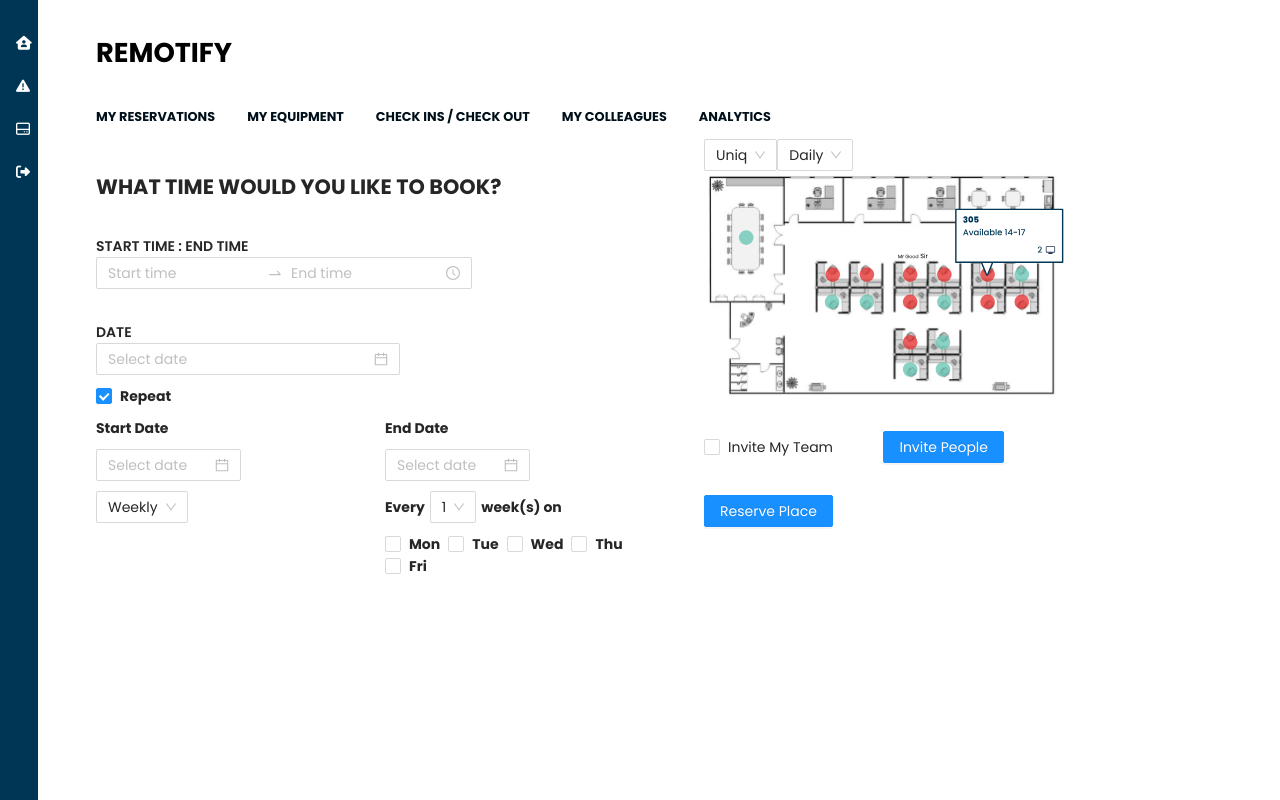
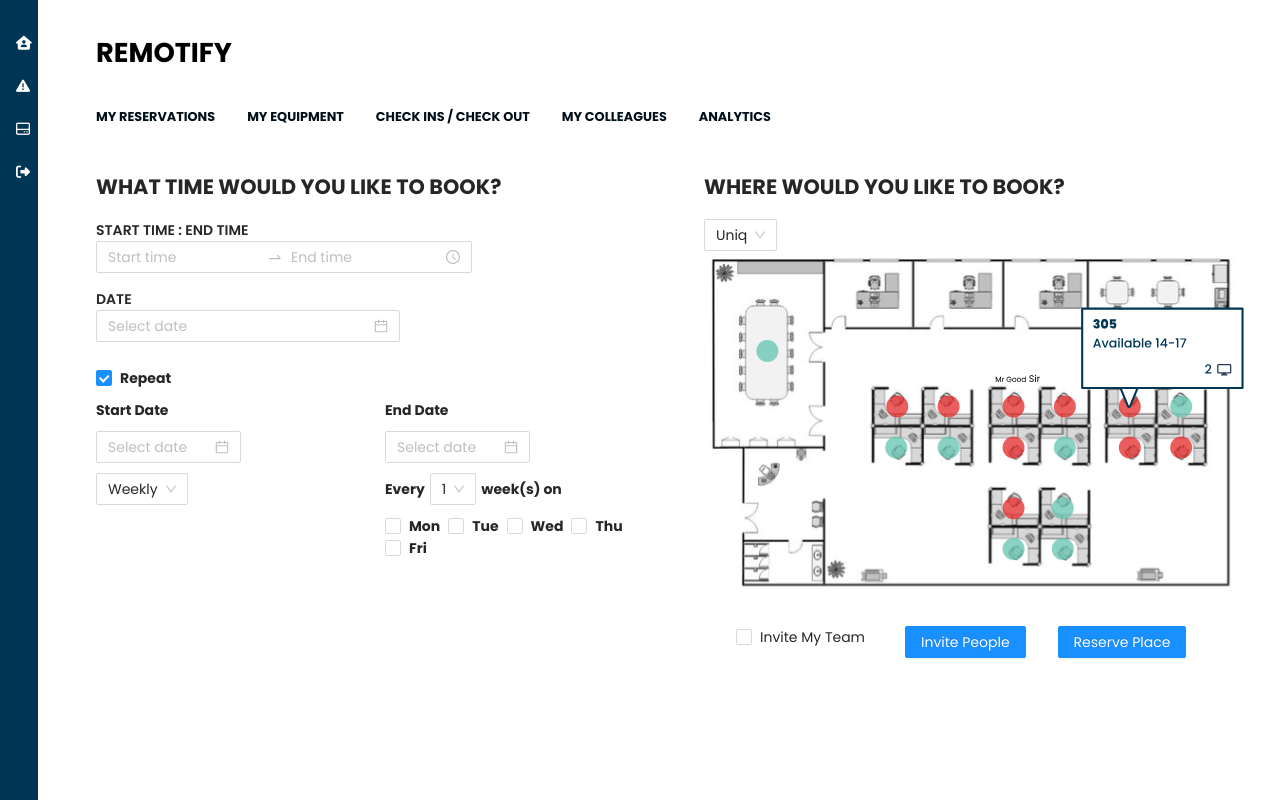
Before and after one commit to nickapic/Remotify, a React (Create React App) app: page / in a window 1280 px wide. Built offline with nearby package versions, Linux system fonts and the light colour scheme.

Commit message:
beautiful

```diff
--- a/src/App.css
+++ b/src/App.css
@@ -38,6 +38,7 @@
 }
 .text-headline {
   margin-top: 2rem;
+  margin-bottom: 1rem;
   font-size: 1.3rem;
   font-weight: 700;
   text-transform: uppercase;
@@ -97,7 +98,6 @@
   flex-direction: column;
   align-items: flex-start;
   flex-wrap: none;
-  margin: 2rem 0rem;
 }
 .time-booker-left {
   display: flex;
@@ -124,8 +124,7 @@
   flex-direction: row;
   width: 100%;
   justify-content: space-between;
-  align-items: center;
-  margin: 2rem 0rem;
+  margin: 2rem 2rem;
 }
 .time-booker-left_dropdowns {
   display: flex;
@@ -141,6 +140,8 @@
   margin-left: 0rem !important;
 }
 .calendar-section {
+  margin-top: 15px;
+  margin-bottom: 15px;
   display: flex;
   flex-direction: column;
   align-items: flex-start;
--- a/src/components/timebooking.jsx
+++ b/src/components/timebooking.jsx
@@ -171,24 +171,21 @@
                     </div>
                 </div>
                 <div className="time-booker-left">
+                   <div className="text-headline">Where would you like to Book?</div>
                    <div className="time-booker-left_dropdowns">
                    <Select defaultValue="Uniq">
                         <Option value="Uniq">Uniq</Option>
                         <Option value="Weekly">DC Pier</Option>
                         <Option value="Monthly">DC Valley</Option>
                     </Select>
-                    <Select defaultValue="Daily">
-                        <Option value="Daily">Daily</Option>
-                        <Option value="Weekly">Weekly</Option>
-                        <Option value="Monthly">Monthly</Option>
-                    </Select>
                    </div>
                     <MapSVG width="120%" height="auto" />
                     <div className="checkboxes-section">
                         <Checkbox> Invite My Team</Checkbox>
                         <ModalPop />
+                        <Button type="primary" onClick={openNotification}>Reserve Place</Button>
                     </div>
-                    <Button type="primary" onClick={openNotification}>Reserve Place</Button>
+
                 </div>
             </div>
         )
```
